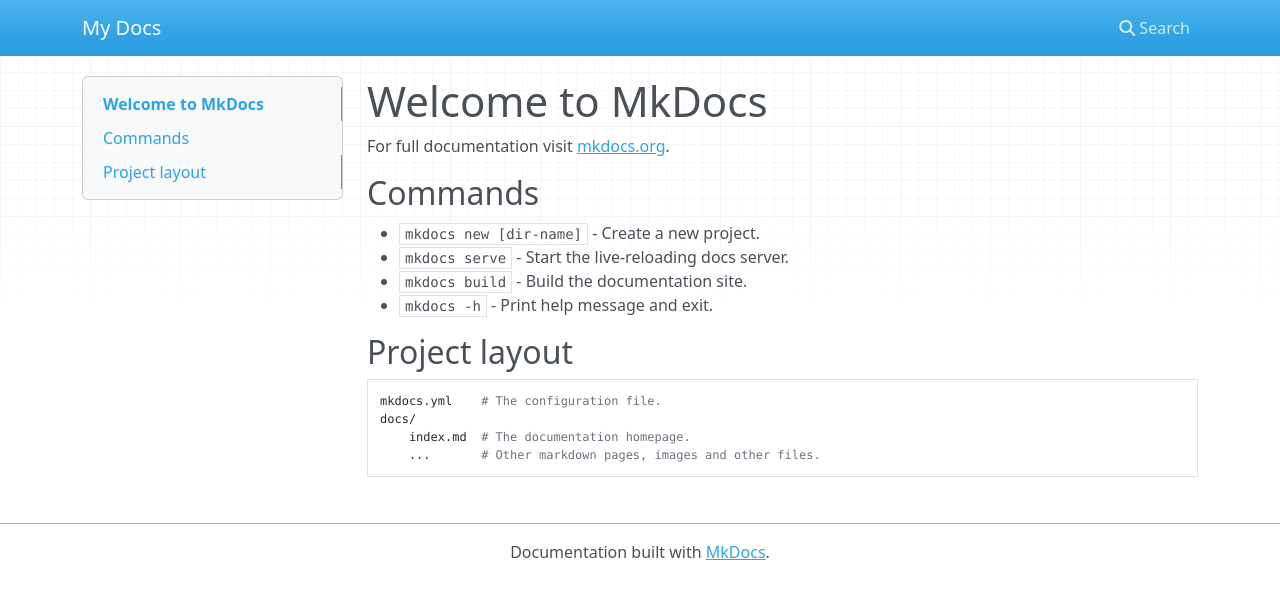
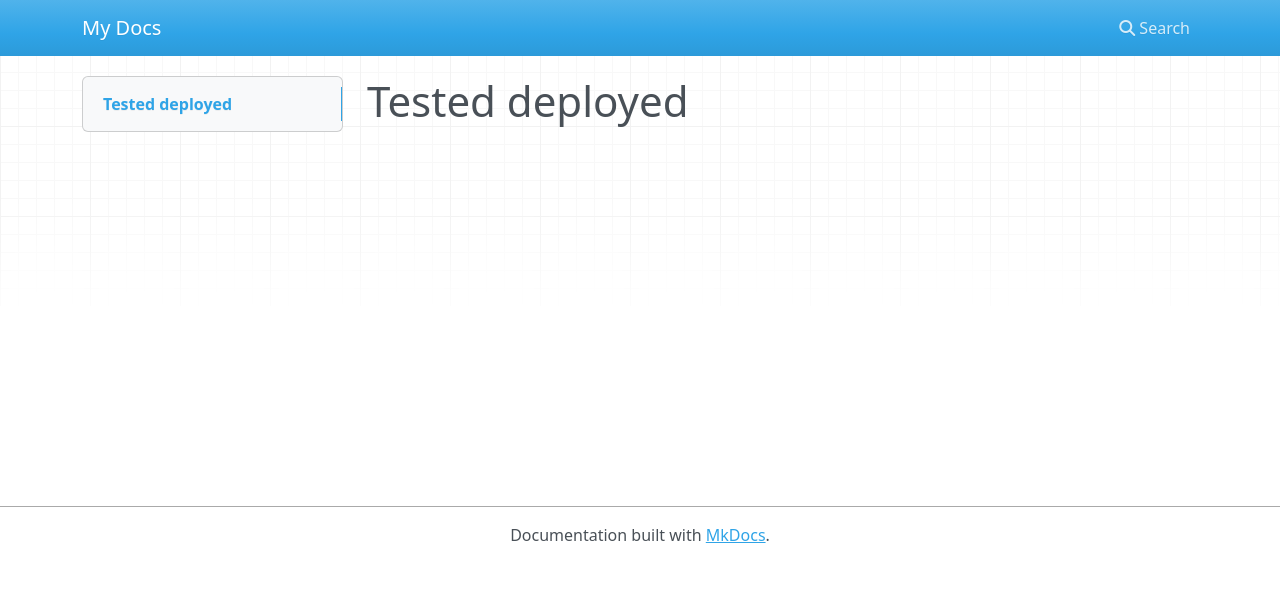
Before and after one commit to PatSousa/mk-docs-actions, an MkDocs documentation site: the page built from docs/index.md, in a window 1280 px wide. Shown: the top 599 px of the page. Built offline with MkDocs 1.6.1, drawn with Linux system fonts in a browser that asks for light colours; nearby versions of some CDN libraries.

Commit message:
test deploy

```diff
--- a/docs/index.md
+++ b/docs/index.md
@@ -1,17 +1 @@
-# Welcome to MkDocs
-
-For full documentation visit [mkdocs.org](https://www.mkdocs.org).
-
-## Commands
-
-* `mkdocs new [dir-name]` - Create a new project.
-* `mkdocs serve` - Start the live-reloading docs server.
-* `mkdocs build` - Build the documentation site.
-* `mkdocs -h` - Print help message and exit.
-
-## Project layout
-
-    mkdocs.yml    # The configuration file.
-    docs/
-        index.md  # The documentation homepage.
-        ...       # Other markdown pages, images and other files.
+# Tested deployed
```
Also changed, not shown: 2 other files.
